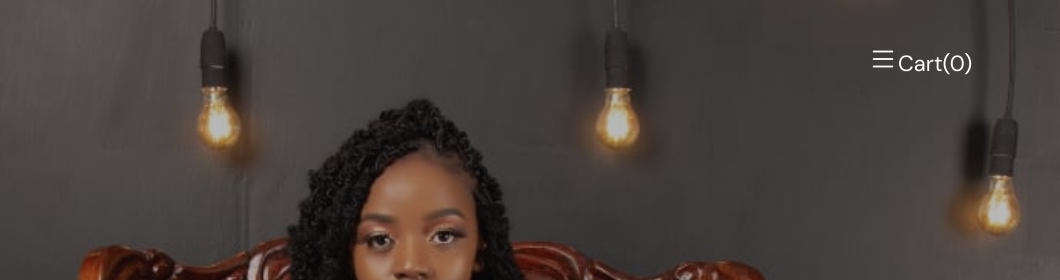
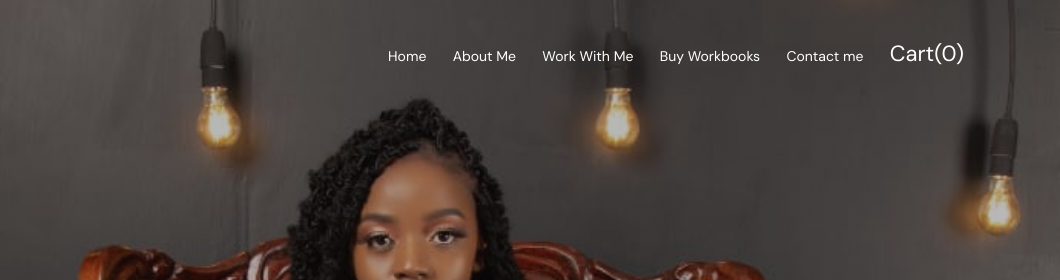
Before and after one commit to Hassanzaid-bit/TheBoss-Domain, a plain HTML site: page index.html in a window 1280 px wide. Shown: the top 280 px of the page, 220-1280 px from the left. Drawn offline with nearby package versions, Linux system fonts and the light colour scheme; a web font is replaced by a local one.

Commit message:
Homepage with wide screen nav

```diff
--- a/index.html
+++ b/index.html
@@ -17,6 +17,13 @@
             </div>
             <div class="hamburger-container">
                 <i class="bi bi-list" id="hamburger" ></i>
+                <ul id="nav-links">
+                    <li>Home</li>
+                    <li>About Me</li>
+                    <li>Work With Me</li>
+                    <li>Buy Workbooks</li>
+                    <li>Contact me</li>
+                </ul>
                 <span class="cart">Cart(0)</span>
             </div>
         </nav>
--- a/style.css
+++ b/style.css
@@ -37,6 +37,9 @@ nav {
     width: 85%;
     margin: auto;
     color: #ffffff;
+}
+#nav-links{
+    display: none;
 }
 .logo img {
     width: 100px;
@@ -319,6 +322,7 @@ footer{
     padding: 2rem;
     display: flex;
     flex-direction: column;
+    justify-content: space-around;
 
 }
 
@@ -520,4 +524,16 @@ footer{
         left: 29rem;
         top: 6rem;
     }
+    .hamburger-container{
+        width: auto;
+    }
+    #nav-links{
+        display: flex;
+        justify-content: space-evenly;
+        width: 33rem;
+        font-size: 14px;
+    }
+    #hamburger{
+        display: none;
+    }
 }
```
